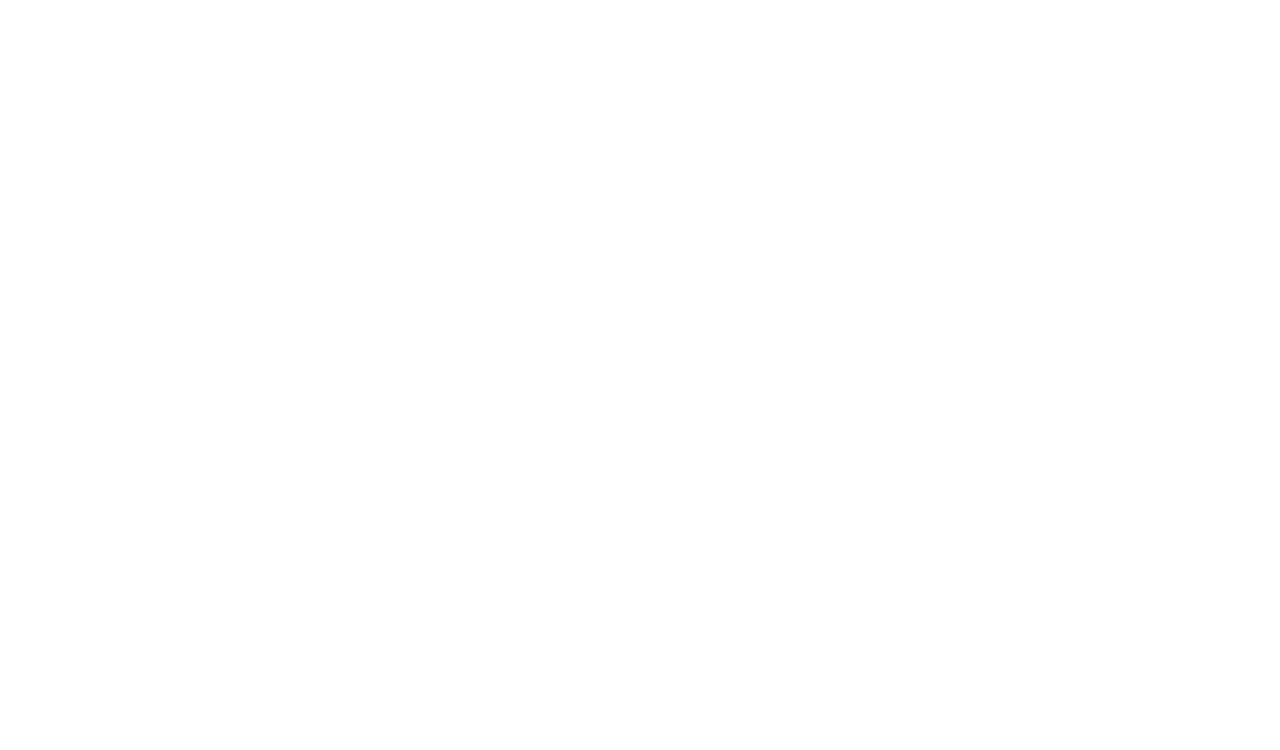
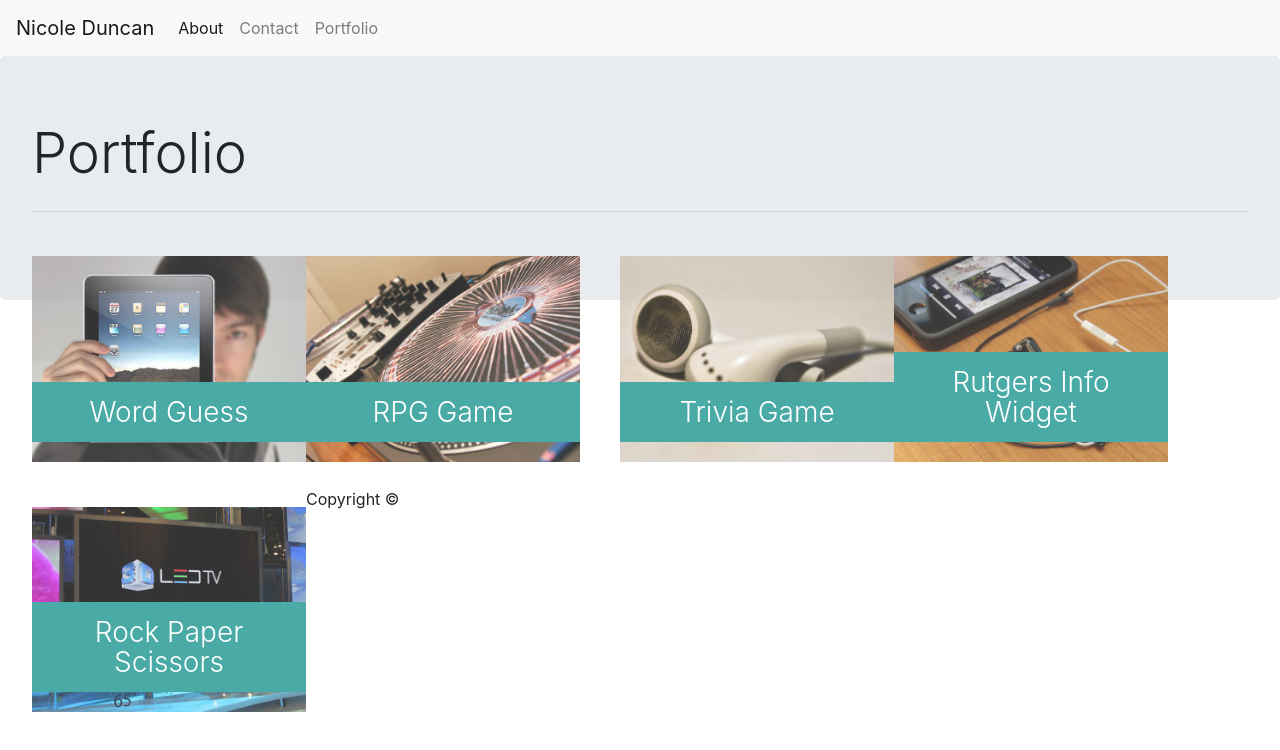
Before and after one commit to thenicoleduncan/Bootstrap-Portfolio, a plain HTML site: page portfolio.html in a window 1280 px wide. Drawn offline with nearby package versions, Linux system fonts and the light colour scheme.

Commit message:
added the contact and portfolio page, added css styling and finishing touches

```diff
--- a/portfolio.html
+++ b/portfolio.html
@@ -1,12 +1,113 @@
 <!DOCTYPE html>
 <html lang="en">
+
 <head>
     <meta charset="UTF-8">
     <meta name="viewport" content="width=device-width, initial-scale=1.0">
     <meta http-equiv="X-UA-Compatible" content="ie=edge">
-    <title>Document</title>
+    <title>Nicole Duncan's Portfolio</title>
+    <link rel="stylesheet" href="https://maxcdn.bootstrapcdn.com/bootstrap/4.0.0/css/bootstrap.min.css"
+        integrity="sha384-Gn5384xqQ1aoWXA+058RXPxPg6fy4IWvTNh0E263XmFcJlSAwiGgFAW/dAiS6JXm" crossorigin="anonymous">
+
+    <style>
+        .work {
+            position: relative;
+            float: left;
+            width: 274px;
+            margin: 20px 0 25px;
+            overflow: auto;
+        }
+
+        .work:nth-child(even) {
+            margin-right: 40px;
+        }
+
+        .work img {
+            width: 100%;
+            border: 0 none;
+            opacity: 0.8;
+        }
+
+        .work h3 {
+            position: absolute;
+            bottom: 20px;
+            width: 100%;
+            padding: 15px;
+            margin-bottom: 0;
+            font-weight: 300;
+            line-height: 30px;
+            color: #ffffff;
+            text-align: center;
+            background: #4aaaa5;
+            border-bottom: 0;
+        }
+
+        .auth-image {
+            float: left;
+            width: 200px;
+            height: auto;
+            margin-top: 10px;
+            margin-right: 25px;
+        }
+
+    </style>
 </head>
+
 <body>
+    <nav class="navbar navbar-expand-lg navbar-light bg-light">
+        <a class="navbar-brand" href="#">Nicole Duncan</a>
+        <button class="navbar-toggler" type="button" data-toggle="collapse" data-target="#navbarNavAltMarkup"
+            aria-controls="navbarNavAltMarkup" aria-expanded="false" aria-label="Toggle navigation">
+            <span class="navbar-toggler-icon"></span>
+        </button>
+        <div class="collapse navbar-collapse" id="navbarNavAltMarkup">
+            <div class="navbar-nav">
+                <a class="nav-item nav-link active" href="index.html">About <span class="sr-only">(current)</span></a>
+                <a class="nav-item nav-link" href="contact.html">Contact</a>
+                <a class="nav-item nav-link" href="portfolio.html">Portfolio</a>
+            </div>
+        </div>
+    </nav>
+    <div class="jumbotron">
+        <h1 class="display-4">Portfolio</h1>
+        <hr class="my-4">
+
+        <div class="work">
+            <img src="./pic1.jpg" alt="Word Guess">
+
+            <h3>Word Guess</h3>
+        </div>
+        <div class="work">
+            <img src="./pic2.jpg" alt="RPG Game">
+
+            <h3>RPG Game</h3>
+        </div>
+        <div class="work">
+            <img src="./pic3.jpg" alt="Trivia Game">
+
+            <h3>Trivia Game</h3>
+        </div>
+        <div class="work">
+            <img src="./pic4.jpg" alt="Rutgers Info Widget">
+
+            <h3>Rutgers Info Widget</h3>
+        </div>
+        <div class="work">
+            <img src="./pic5.jpg" alt="Rock Paper Scissors">
+
+            <h3>Rock Paper Scissors</h3>
+        </div>
+        <!-- <img src="./pic1.jpg" alt="pic1">
+        <img src="./pic2.jpg" alt="pic2">
+        <img src="./pic3.jpg" alt="pic3">
+        <img src="./pic4.jpg" alt="pic4">
+        <img src="./pic5.jpg" alt="pic5"> -->
+        </p>
+    </div>
+    <footer class="footer">
+        Copyright ©
+    </footer>
 
 </body>
+
 </html>
```
Also changed, not shown: contact.html (+57 -1 lines), index.html (+6 -5 lines), pic1.jpg (added), pic2.jpg (added), pic3.jpg (added), pic4.jpg (added), pic5.jpg (added).
